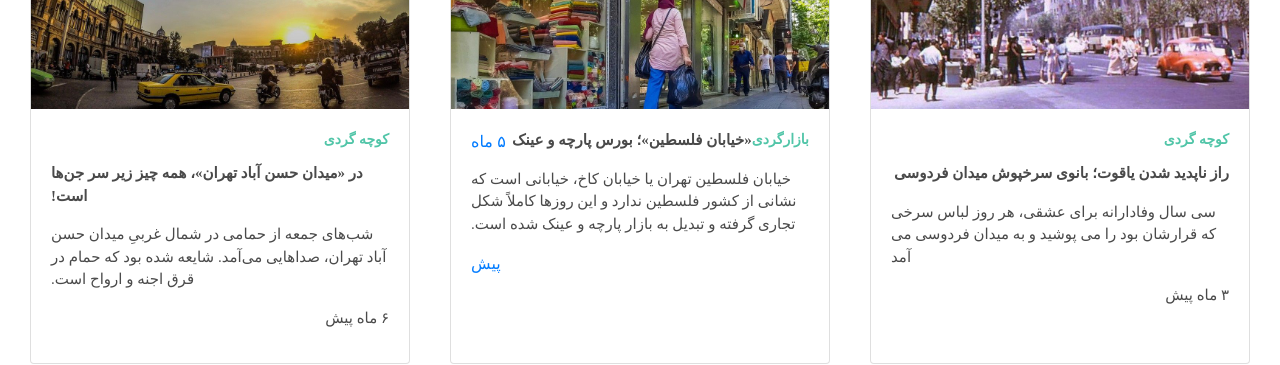
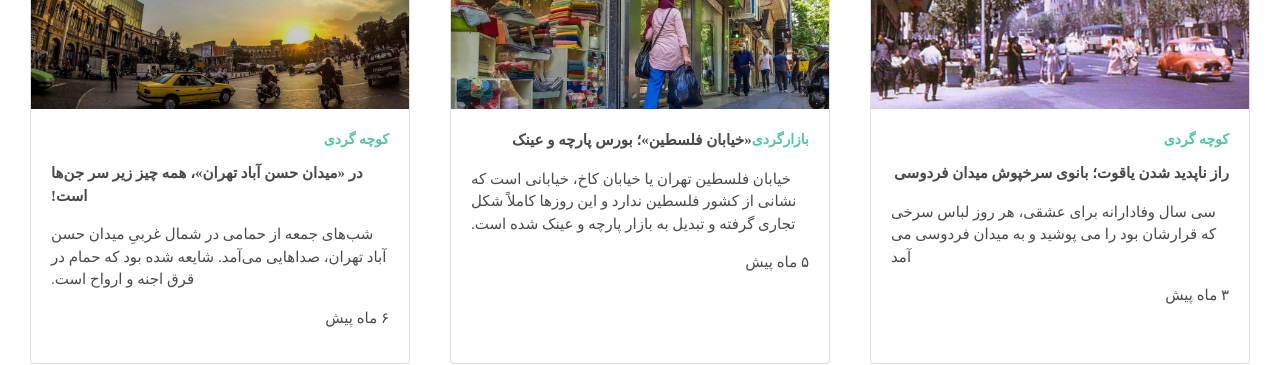
Before and after one commit to sarahkhoshaghebat/coocheh-blog, a plain HTML site: page index.html in a window 1280 px wide. Shown: the part 1940-2305 px from the top of the page. Drawn offline with nearby package versions, Linux system fonts and the light colour scheme.

Commit message:
redesing

```diff
--- a/index.html
+++ b/index.html
@@ -166,7 +166,7 @@
 						<p class="card-title font-weight-bold">بازارگردی</p>
 						<p class="card-text font-weight-bold">«خیابان فلسطین»؛ بورس پارچه و عینک</p>
 						<p class="card-text">خیابان فلسطین تهران یا خیابان کاخ، خیابانی است که نشانی از کشور فلسطین ندارد و این روزها کاملاً شکل تجاری گرفته و تبدیل به بازار پارچه و عینک شده است.</p>
-						<span class="c ard-text">۵ ماه پیش</span>
+						<span class="card-text">۵ ماه پیش</span>
 					</div>
 				</a>
 			</div>
```
